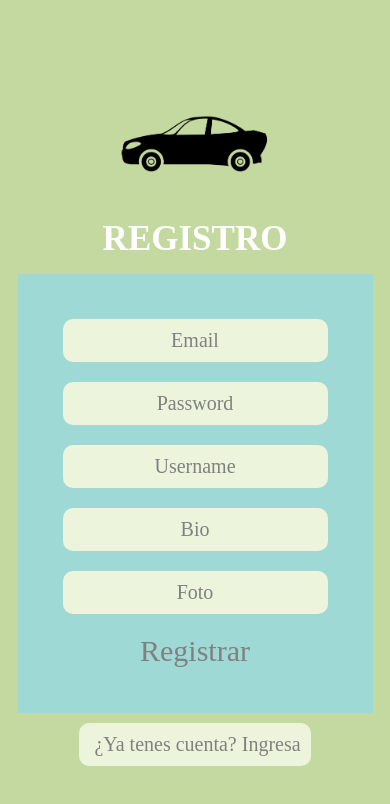
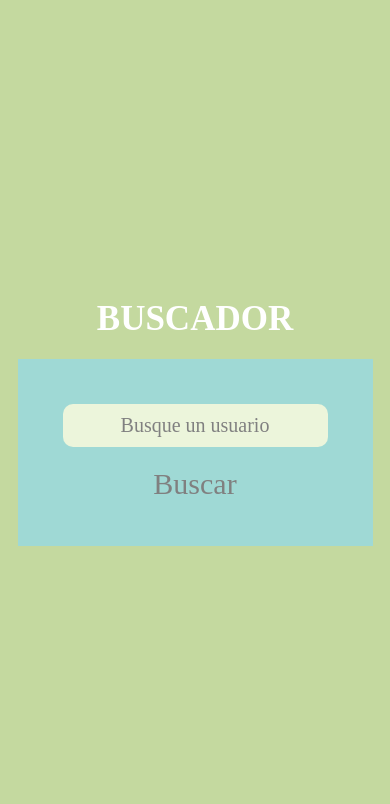
Before and after one commit to fedefullone/proyecto, a React Native app: screen /Buscador in a window 390 px wide. Shown: the top 804 px of the page. Built offline with nearby package versions, Linux system fonts and the light colour scheme.

Commit message:
buscador y perfil de otro (no anda del todo bien)

```diff
--- a/App.js
+++ b/App.js
@@ -9,6 +9,9 @@ import Perfil from './src/screens/Perfil';
 import HomeMenu from './src/components/HomeMenu';
 import NewPost from './src/screens/NewPost';
 import EliminarCuenta from './src/screens/EliminarCuenta';
+import Buscador from './src/screens/Buscador';
+import PerfilOtro from './src/components/PerfilOtro';
+
 
 const Stack = createNativeStackNavigator();
 
@@ -25,8 +28,8 @@ function App() {
         <Stack.Screen name="HomeMenu" component={ HomeMenu } options={{headerShown: false}} />
         <Stack.Screen name="NewPost" component={ NewPost } options={{headerShown: false}} />
         <Stack.Screen name="EliminarCuenta" component={ EliminarCuenta } options={{headerShown: false}} />
-
-
+        <Stack.Screen name="Buscador" component={ Buscador } options={{headerShown: false}} />
+        <Stack.Screen name="PerfilOtro" component={ PerfilOtro } options={{headerShown: false}} />
         </Stack.Navigator>
       </NavigationContainer>
     );
--- a/src/components/HomeMenu.js
+++ b/src/components/HomeMenu.js
@@ -3,9 +3,12 @@ import { createBottomTabNavigator } from '@react-navigation/bottom-tabs';
 import Home from '../screens/Home';
 import Perfil from '../screens/Perfil';
 import NewPost from '../screens/NewPost';
+import Buscador from '../screens/Buscador';
 import { FontAwesome } from '@expo/vector-icons';
 import { Ionicons } from '@expo/vector-icons';
 import { MaterialIcons } from '@expo/vector-icons';
+import { MaterialCommunityIcons } from '@expo/vector-icons';
+
 
 
 
@@ -18,6 +21,7 @@ function HomeMenu(){
         <Tab.Navigator>
             <Tab.Screen name="Home" component={ Home } options={{headerShown: false, tabBarIcon: () => <Ionicons name="car-sport-sharp" size={24} color="black" />}}/>
             <Tab.Screen name="NewPost" component={ NewPost } options={{headerShown: false,  tabBarIcon: () => <MaterialIcons name="add-to-photos" size={24} color="black" />}}/>
+            <Tab.Screen name="Buscador" component={ Buscador } options={{headerShown: false,  tabBarIcon: () => <MaterialCommunityIcons name="card-search" size={24} color="black" />}}/>
             <Tab.Screen name="Perfil" component={ Perfil } options={{headerShown: false,  tabBarIcon: () => <FontAwesome name="vcard" size={24} color="black" />}}/>
 
         </Tab.Navigator>
--- /dev/null
+++ b/src/components/PerfilOtro.js
@@ -0,0 +1,127 @@
+import React, { Component } from 'react';
+import {Text,
+        View,
+        TouchableOpacity,
+        FlatList,
+        StyleSheet,
+        Image } from 'react-native'
+import {auth, db} from '../firebase/config';
+//Iconos
+import { AntDesign } from '@expo/vector-icons';
+import { MaterialIcons } from '@expo/vector-icons';
+import { MaterialCommunityIcons } from '@expo/vector-icons';
+
+
+
+class Perfil extends Component {
+    constructor(){
+        super();
+        this.state = {
+            misDatos:{},
+            id:''
+        }
+    }
+
+    logout() {
+        auth.signOut()
+        this.props.navigation.navigate('Login')
+    }
+//Funcionalidad extra. Eliminar usuario.
+    borrar(){
+                this.props.navigation.navigate('EliminarCuenta')
+            }
+
+
+
+    componentDidMount() {
+        db.collection('users').where('owner', '==', auth.currentUser.email).onSnapshot(
+            docs => {
+                let datos = [];
+                docs.forEach(doc => {
+                    datos.push({
+                        id: doc.id,
+                        data: doc.data()
+                    })
+                    this.setState({
+                        misDatos: datos
+                    })
+                })
+            }
+        )
+    }
+    render(){
+        return(
+
+            <View style={styles.container}>
+                <Image
+                    style = {styles.foto}
+                    source = {require('../../assets/auto.webp')}
+                    resizeMode = 'contain'
+                />
+            <Text style={styles.titulo}>Mi Perfil</Text>
+            <FlatList
+            data={this.state.misDatos}
+            keyExtractor={(item) => item.id.toString()}
+            renderItem={
+                ({item}) =>
+ <View>
+
+           <Text style={styles.datos}> <AntDesign name="user" size={24} color="black" />Username: {item.data.username}</Text>
+
+           <Text style={styles.datos}> <MaterialIcons name="email" size={24} color="black" />Email: {item.data.owner}</Text>
+
+           <Text style={styles.datos}><MaterialCommunityIcons name="car-info" size={24} color="black" />Bio: {item.data.bio}</Text>
+
+           <Text style={styles.datos}>  <MaterialCommunityIcons name="post" size={24} color="black" />Cantidad de posteos: </Text>
+           <TouchableOpacity onPress={() => this.borrar()}>
+           <Text style={styles.datos}>  <AntDesign name="deleteuser" size={24} color="black" /> Eliminar cuenta</Text>
+           </TouchableOpacity>
+            </View>
+            }
+            />
+
+            <View>
+            <TouchableOpacity onPress={() => this.logout()}>
+             <Text style={styles.logout}> <MaterialIcons name="logout" size={24} color="black" />Cerrar sesion</Text>
+           </TouchableOpacity>
+         </View>
+         </View>
+
+
+        )
+    }
+}
+const styles = StyleSheet.create({
+    container:{
+        flex:1,
+        backgroundColor: '#C4D99F',
+        justifyContent: 'center',
+        alignItems: 'center'
+    },
+    titulo: {
+        fontFamily: 'Thonburi',
+        fontSize: 35,
+        fontWeight: 'bold',
+        textTransform: 'uppercase',
+        color:'white',
+        paddingBottom: 20
+
+    },
+    datos: {
+        fontFamily: 'Thonburi',
+        fontSize: 20,
+        color: '#55706E'
+    },
+    logout:{
+        fontFamily: 'Thonburi',
+        fontSize: 30,
+        margin: 10,
+        textAlign: 'center',
+        color: '#55706E'
+    },
+    foto:{
+        height: 150,
+        width: 150
+    }
+})
+export default Perfil;
--- /dev/null
+++ b/src/screens/Buscador.js
@@ -0,0 +1,124 @@
+import React, {Component} from "react";
+import {auth, db} from '../firebase/config'
+import {View, Text,TextInput, TouchableOpacity, StyleSheet} from "react-native";
+import {FlatList} from 'react-native-web';
+
+class Buscador extends Component {
+    constructor(){
+        super()
+        this.state = {
+            text:'',
+            susDatos: [],
+            loading: true,
+        }
+    };
+
+
+
+buscar(text){
+
+    this.setState({text:text})
+    db.collection('users').where('username', '==', text).onSnapshot(
+        docs => {
+            let info = [];
+            docs.forEach( doc => {
+                info.push({
+                    id: doc.id,
+                    data: doc.data()
+                })
+                this.setState({
+                    susDatos: info,
+                    loading:false,
+                }, console.log(this.state.susDatos))
+            })
+
+        }
+    )
+}
+
+
+render(){
+    return(
+        <View style={styles.container}>
+
+    <Text style={styles.titulo}>Buscador</Text>
+
+    <View style={styles.formulario}>
+        <TextInput
+            style={styles.field}
+            placeholder='Busque un usuario'
+            keyboardType="default"
+            onChangeText={text => this.buscar(text)}
+            value={this.state.text}/>
+
+            <TouchableOpacity onPress={()=>this.buscar(this.state.text)}>
+                        <Text style={styles.login}>Buscar</Text>
+            </TouchableOpacity>
+            <FlatList
+                        data={this.state.susDatos}
+                        keyExtractor={ unUsuario => unUsuario.id.toString()}
+                        renderItem={ ({item})  =>
+                        <TouchableOpacity onPress={() => this.props.navigation.navigate('PerfilOtro')}>
+                        <Text>{item.data.username == '' ? 'No existe ese username' : item.data.username }</Text></TouchableOpacity>}
+                    />
+        </View>
+        </View>
+        )
+
+}
+
+
+
+}
+const styles = StyleSheet.create({
+    container:{
+        flex:1,
+        backgroundColor: '#C4D99F',
+        justifyContent: 'center',
+        alignItems: 'center'
+    },
+    titulo: {
+        fontFamily: 'Thonburi',
+        fontSize: 35,
+        fontWeight: 'bold',
+        textTransform: 'uppercase',
+        color:'white',
+        paddingBottom: 20
+
+    },
+    formulario:{
+        backgroundColor: '#9FD9D5',
+        padding: 35,
+        border: 10
+    },
+
+    login:{
+        fontFamily: 'Thonburi',
+        fontSize: 30,
+        margin: 10,
+        textAlign: 'center',
+        color: 'grey'
+    },
+    field: {
+        fontFamily: 'Thonburi',
+        backgroundColor: '#ECF5DB',
+        fontSize: 20,
+        margin: 10,
+        textAlign: 'center',
+        padding: 10,
+        color: 'grey',
+        borderRadius: 10
+    },
+    foto:{
+        height: 150,
+        width: 150
+    },
+    error:{
+        fontSize: 16,
+        color: 'white',
+        fontFamily: 'Thonburi'
+    }
+
+})
+
+export default Buscador;
```
